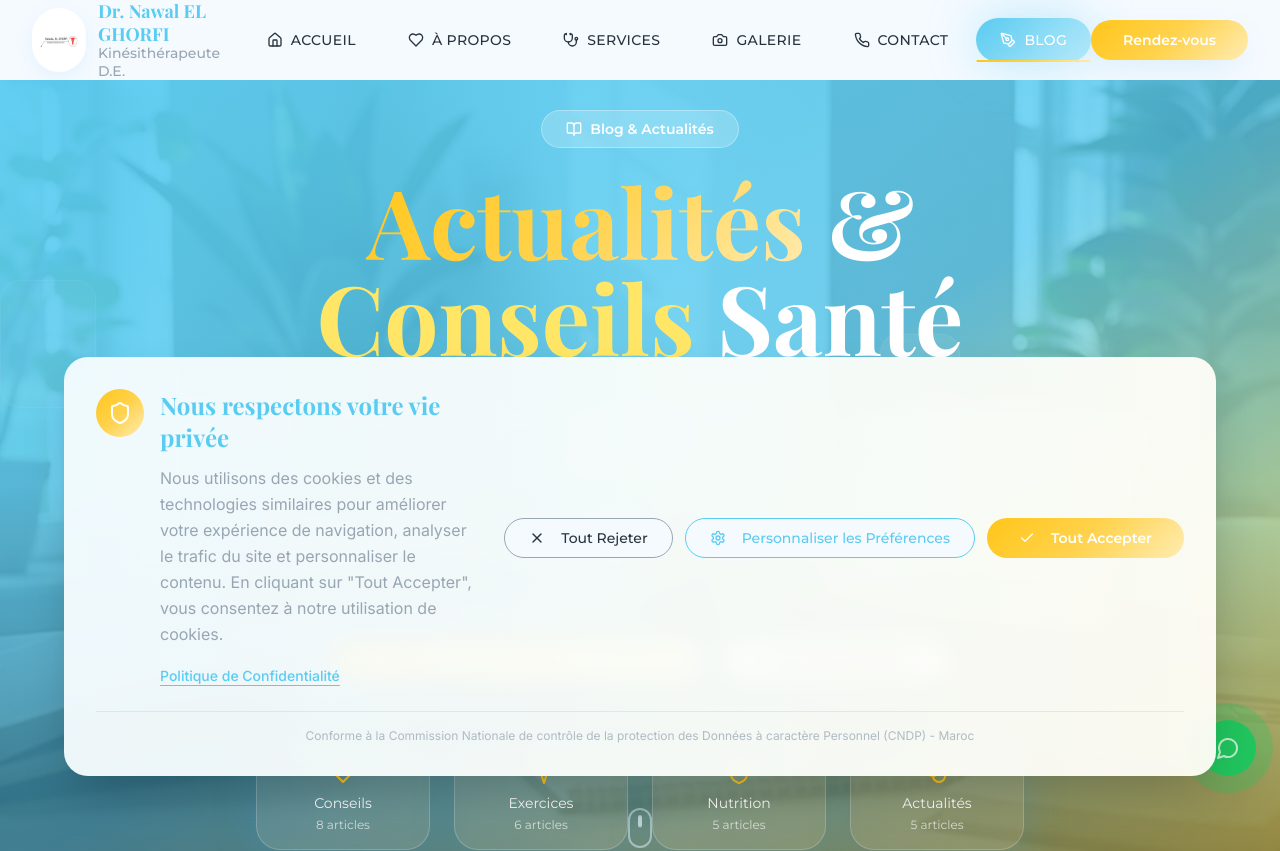
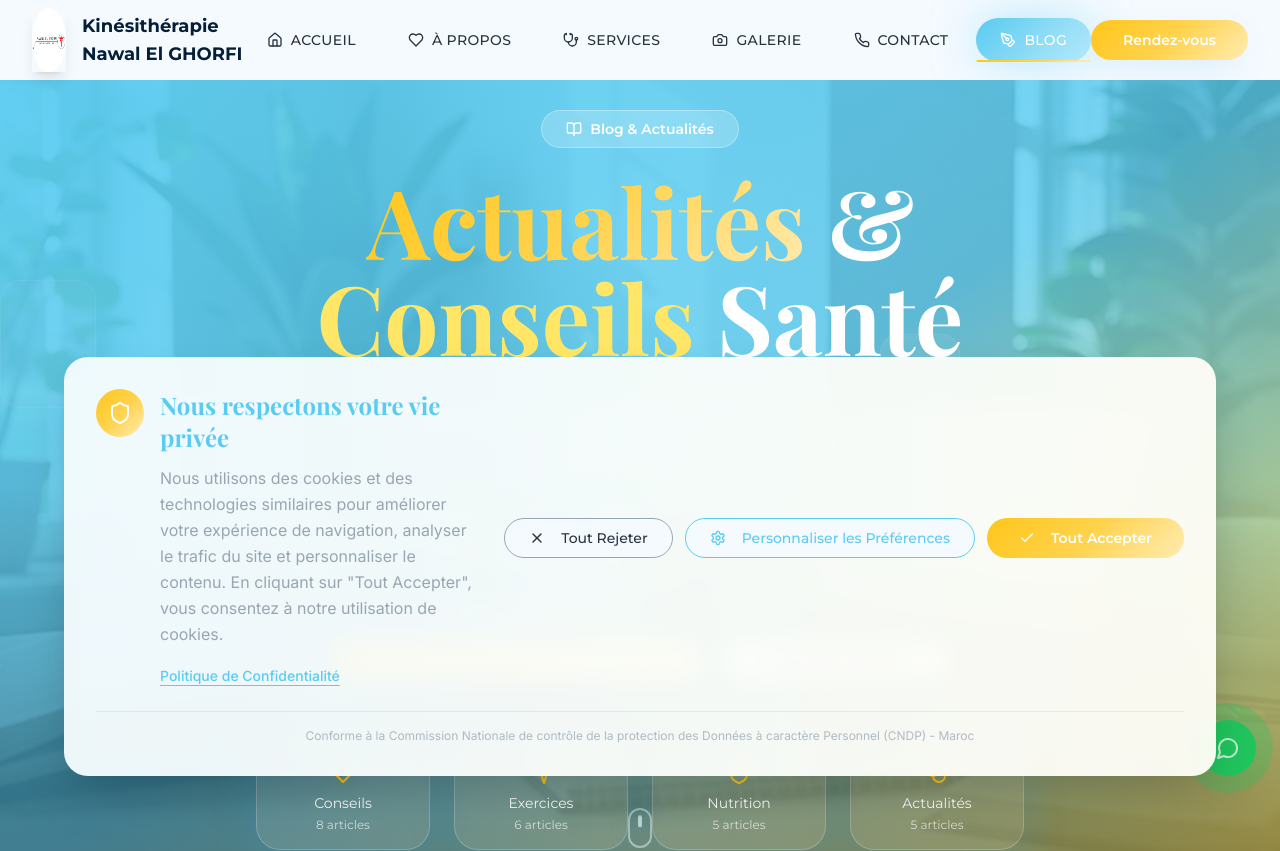
Before and after one commit to Napooc/CasaKine, a React (Vite) app: page /blog in a window 1280 px wide. Shown: the top 851 px of the page. Built offline with nearby package versions, Linux system fonts and the light colour scheme.

Commit message:
Reverted to commit 7de2324ddea6eeeccf6fcd89e97b8dcda527a650

```diff
--- a/src/components/Navbar.tsx
+++ b/src/components/Navbar.tsx
@@ -60,23 +60,17 @@ const Navbar = () => {
                 }
               }}
             >
-              <div className="relative flex items-center space-x-3">
-                <div className="relative overflow-hidden rounded-full bg-white p-2 shadow-soft">
-                  <img
-                    src="/lovable-uploads/369c1f5b-ed08-439c-a09b-58bc3f177c61.png"
-                    alt="Dr. Nawal El Ghorfi - Kinésithérapeute D.E."
-                    className="h-12 w-auto transition-transform duration-300 group-hover:scale-105"
-                  />
-                  <div className="absolute inset-0 bg-gradient-primary opacity-0 group-hover:opacity-10 transition-opacity duration-300 rounded-full"></div>
-                </div>
-                <div className="flex flex-col">
-                  <span className="font-playfair font-bold text-lg text-left text-primary leading-tight">
-                    Dr. Nawal EL GHORFI
-                  </span>
-                  <span className="font-montserrat font-medium text-sm text-neutral-light leading-tight">
-                    Kinésithérapeute D.E.
-                  </span>
-                </div>
+              <div className="relative">
+                <img
+                  src="/lovable-uploads/b842a1de-fa46-46d8-a692-ed9011b6ba3f.png"
+                  alt="Dr. Nawal El Ghorfi"
+                  className="h-16 w-auto transition-transform duration-300 group-hover:scale-105 shadow-lg"
+                />
+                <div className="absolute inset-0 bg-gradient-accent opacity-0 group-hover:opacity-20 transition-opacity duration-300"></div>
+              </div>
+              <div className="flex flex-col">
+                <span className="font-montserrat font-bold text-lg text-left text-foreground">Kinésithérapie Nawal El GHORFI</span>
+
               </div>
             </Link>
 
```
Also changed, not shown: public/lovable-uploads/369c1f5b-ed08-439c-a09b-58bc3f177c61.png (deleted).
